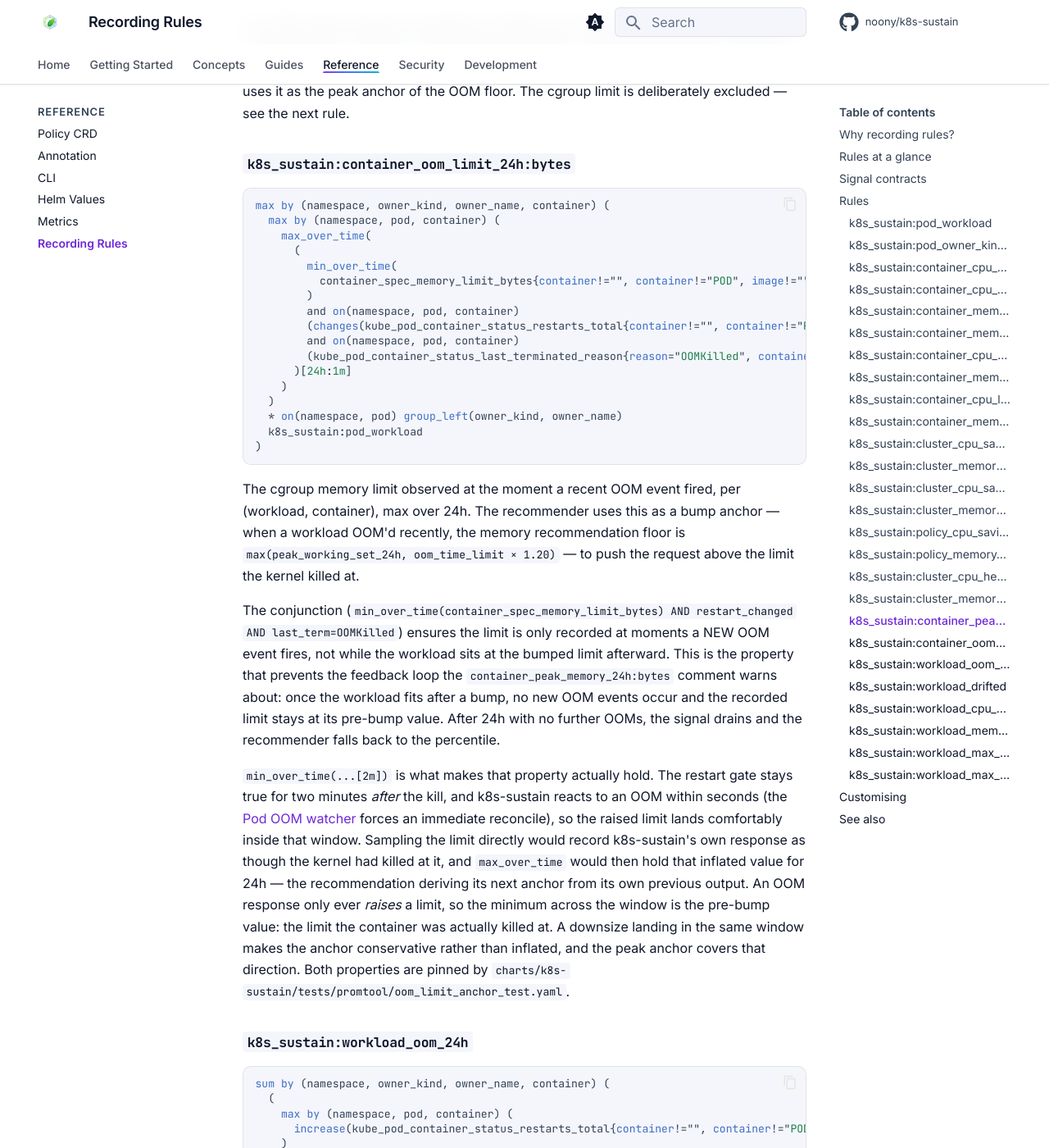
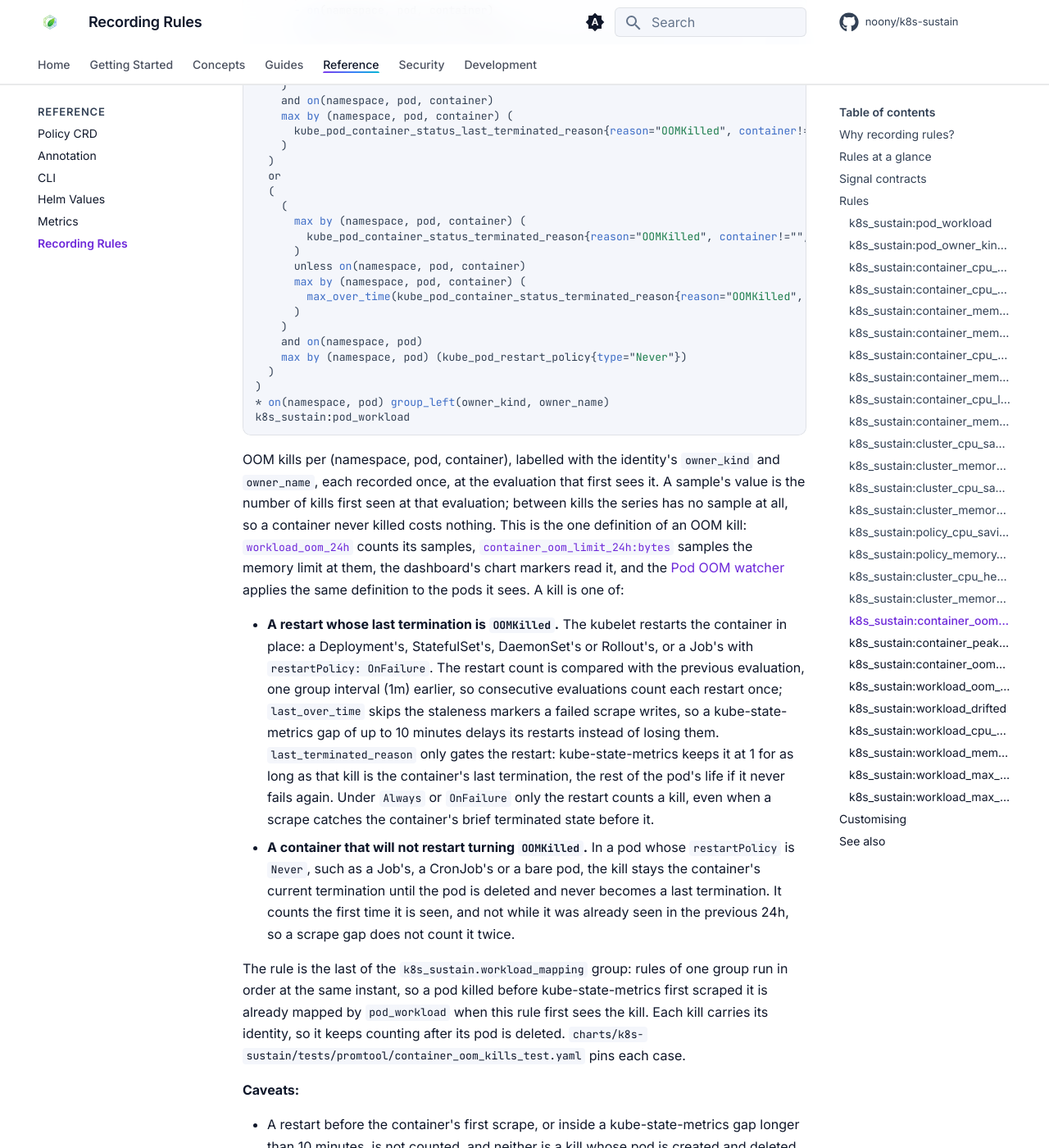
Before and after one commit to noony/k8s-sustain, an MkDocs documentation site: the page built from docs/reference/recording-rules.md, in a window 1280 px wide and 1400 px high, scrolled down 11382 px. Shown: the whole window at 82% size. Built offline with MkDocs 1.6.1 and Material for MkDocs 9.7.7, drawn with Linux system fonts in a browser that asks for light colours; comment, search, counter and statistics services are not loaded; the version menu is left out; some of the changed text lies outside the part shown.

Commit message:
feat(chart): record each OOM kill once and derive every OOM rule from it

````diff
--- a/docs/getting-started/prerequisites.md
+++ b/docs/getting-started/prerequisites.md
@@ -30,7 +30,8 @@ From **kube-state-metrics**:
 - `kube_replicaset_owner` — resolves ReplicaSet → Deployment (or Rollout)
 - `kube_pod_container_resource_requests` / `kube_pod_container_resource_limits` — current CPU/memory requests and limits
 - `kube_pod_init_container_resource_requests` / `kube_pod_init_container_resource_limits` — same, for init and sidecar containers (kube-state-metrics reports init containers under these separate metric names)
-- `kube_pod_container_status_restarts_total` / `kube_pod_container_status_last_terminated_reason` — OOMKill detection
+- `kube_pod_container_status_restarts_total` / `kube_pod_container_status_last_terminated_reason` — OOM kills of containers that restart after them
+- `kube_pod_container_status_terminated_reason` / `kube_pod_restart_policy` — OOM kills of containers that never restart (pods with `restartPolicy: Never`). Without them, those kills are not counted: no memory floor, no At risk state. See [`k8s_sustain:container_oom_kills`](../reference/recording-rules.md#k8s_sustaincontainer_oom_kills)
 - `kube_node_status_allocatable` — cluster capacity for the headroom panels
 
 From **cAdvisor**:
--- a/docs/reference/recording-rules.md
+++ b/docs/reference/recording-rules.md
@@ -19,6 +19,7 @@ Computing percentiles over multi-day windows from raw `container_cpu_usage_secon
 | `container_*_requests_by_workload:*`, `container_*_limits_by_workload:*` | Configured requests and limits (dashboard) |
 | `cluster_*_savings_*`, `policy_*_savings_*` | Savings aggregates (dashboard) |
 | `cluster_*_headroom_breakdown` | Used/idle/free split (dashboard) |
+| `container_oom_kills` | OOM kills, each recorded once when first seen: the one definition every OOM rule derives from, and the dashboard's chart markers |
 | `container_peak_memory_24h:bytes`, `container_oom_limit_24h:bytes` | OOM floor anchors (recommender) |
 | `workload_oom_24h`, `workload_drifted` | Risk signals: the OOM count feeds the recommender's OOM floor and the dashboard's At risk state; `workload_drifted` is for your own alerts and dashboards |
 | `workload_*_usage:*` | Per-workload usage totals (dashboard trend) |
@@ -31,13 +32,13 @@ Each [recommendation signal](../concepts/recommendation-pipeline.md#signals) dec
 |---|---|---|---|---|---|
 | CPU usage | `workload_max_pod_cpu:cores` | `namespace`, `owner_kind`, `owner_name`, `container` | 1m | `container_cpu_usage_seconds_total` | `kube_pod_owner`, `kube_job_owner`, `kube_replicaset_owner`, `kube_pod_annotations` |
 | Memory usage | `workload_max_pod_memory:bytes` | the same | 1m | `container_memory_working_set_bytes` | the same four |
-| OOM floor | `workload_oom_24h`, `container_peak_memory_24h:bytes`, `container_oom_limit_24h:bytes` | the same | none assumed | `container_memory_max_usage_bytes`, `container_memory_peak_working_set_bytes`, `container_memory_working_set_bytes`, `container_spec_memory_limit_bytes` | `kube_pod_container_status_restarts_total`, `kube_pod_container_status_last_terminated_reason` and the same four |
+| OOM floor | `workload_oom_24h`, `container_peak_memory_24h:bytes`, `container_oom_limit_24h:bytes` | the same | none assumed | `container_memory_max_usage_bytes`, `container_memory_peak_working_set_bytes`, `container_memory_working_set_bytes`, `container_spec_memory_limit_bytes` | `kube_pod_container_status_restarts_total`, `kube_pod_container_status_last_terminated_reason`, `kube_pod_container_status_terminated_reason`, `kube_pod_restart_policy` and the same four |
 
 - **Labels.** A query reads a whole shard of identities at once and attributes each series by these four labels. A series missing one is dropped; a rule keeping one more, such as `pod`, would hand a container several series, and the usage signals keep only one of them.
 - **Interval.** The usage signals read their rule as a plain range vector, so its 1m interval is the percentile's sample resolution and what the shard sample budget counts. The OOM floor reads its rules as an instant vector, one sample per rule, whatever their interval.
-- **Series.** The four kube-state-metrics series shared by every signal are what `pod_workload` maps a pod to its identity from; `kube_pod_annotations` carries the owner-name override.
+- **Series.** The four kube-state-metrics series shared by every signal are what `pod_workload` maps a pod to its identity from; `kube_pod_annotations` carries the owner-name override. The OOM floor's other four are what [`container_oom_kills`](#k8s_sustaincontainer_oom_kills) detects a kill from.
 
-`go test ./hack/signalcontract`, part of `make test`, checks the chart against every contract. Each rule a signal reads must be recorded in `prometheusRule.groups`, be one aggregation `by` exactly the declared labels over its whole expression, evaluate at the declared interval, and be evaluated with expected samples by a promtool fixture in `charts/k8s-sustain/tests/promtool/` (run by `make helm-promtool`). Following the rules they read down to raw series, those series must be exactly the declared ones, and each must be kept by its exporter's keep-list in the bundled Prometheus: the `metric_relabel_configs` of `prometheus.scrapeConfigs.kubernetes-nodes-cadvisor`, or of the `kube-state-metrics` job in `prometheus.extraScrapeConfigs`. A signal that needs a series the chart does not keep yet, such as cAdvisor's CFS throttling counters, fails the test until the keep-list keeps it. Expressions are read textually, without the PromQL parser, so a rule a signal reads has to stay a single `<aggregation> by (…) (…)`.
+`go test ./hack/signalcontract`, part of `make test`, checks the chart against every contract. Each rule a signal reads must be recorded in `prometheusRule.groups`, be one aggregation `by` exactly the declared labels over its whole expression, and evaluate at the declared interval. It and every rule it reads in turn, such as `container_oom_kills` or `pod_workload`, must be evaluated with expected samples by a promtool fixture in `charts/k8s-sustain/tests/promtool/` (run by `make helm-promtool`). Following the rules they read down to raw series, those series must be exactly the declared ones, and each must be kept by its exporter's keep-list in the bundled Prometheus: the `metric_relabel_configs` of `prometheus.scrapeConfigs.kubernetes-nodes-cadvisor`, or of the `kube-state-metrics` job in `prometheus.extraScrapeConfigs`. A signal that needs a series the chart does not keep yet, such as cAdvisor's CFS throttling counters, fails the test until the keep-list keeps it. Expressions are read textually, without the PromQL parser, so a rule a signal reads has to stay a single `<aggregation> by (…) (…)`.
 
 If you bring your own Prometheus, it must scrape every series in the table.
 
@@ -327,6 +328,58 @@ label_replace(
 
 Same `used`/`idle`/`free` split, for memory. Same rationale as CPU: raw inputs so unmapped pods are counted.
 
+### `k8s_sustain:container_oom_kills`
+
+```promql
+(
+  (
+    (
+      max by (namespace, pod, container) (
+        kube_pod_container_status_restarts_total{container!="", container!="POD"}
+      )
+      - on(namespace, pod, container)
+      max by (namespace, pod, container) (
+        last_over_time(kube_pod_container_status_restarts_total{container!="", container!="POD"}[10m] offset 1m)
+      )
+      > 0
+    )
+    and on(namespace, pod, container)
+    max by (namespace, pod, container) (
+      kube_pod_container_status_last_terminated_reason{reason="OOMKilled", container!="", container!="POD"}
+    )
+  )
+  or
+  (
+    (
+      max by (namespace, pod, container) (
+        kube_pod_container_status_terminated_reason{reason="OOMKilled", container!="", container!="POD"}
+      )
+      unless on(namespace, pod, container)
+      max by (namespace, pod, container) (
+        max_over_time(kube_pod_container_status_terminated_reason{reason="OOMKilled", container!="", container!="POD"}[24h] offset 1m)
+      )
+    )
+    and on(namespace, pod)
+    max by (namespace, pod) (kube_pod_restart_policy{type="Never"})
+  )
+)
+* on(namespace, pod) group_left(owner_kind, owner_name)
+k8s_sustain:pod_workload
+```
+
+OOM kills per (namespace, pod, container), labelled with the identity's `owner_kind` and `owner_name`, each recorded once, at the evaluation that first sees it. A sample's value is the number of kills first seen at that evaluation; between kills the series has no sample at all, so a container never killed costs nothing. This is the one definition of an OOM kill: [`workload_oom_24h`](#k8s_sustainworkload_oom_24h) counts its samples, [`container_oom_limit_24h:bytes`](#k8s_sustaincontainer_oom_limit_24hbytes) samples the memory limit at them, the dashboard's chart markers read it, and the [Pod OOM watcher](../concepts/architecture.md#pod-oom-watcher) applies the same definition to the pods it sees. A kill is one of:
+
+- **A restart whose last termination is `OOMKilled`.** The kubelet restarts the container in place: a Deployment's, StatefulSet's, DaemonSet's or Rollout's, or a Job's with `restartPolicy: OnFailure`. The restart count is compared with the previous evaluation, one group interval (1m) earlier, so consecutive evaluations count each restart once; `last_over_time` skips the staleness markers a failed scrape writes, so a kube-state-metrics gap of up to 10 minutes delays its restarts instead of losing them. `last_terminated_reason` only gates the restart: kube-state-metrics keeps it at 1 for as long as that kill is the container's last termination, the rest of the pod's life if it never fails again. Under `Always` or `OnFailure` only the restart counts a kill, even when a scrape catches the container's brief terminated state before it.
+- **A container that will not restart turning `OOMKilled`.** In a pod whose `restartPolicy` is `Never`, such as a Job's, a CronJob's or a bare pod, the kill stays the container's current termination until the pod is deleted and never becomes a last termination. It counts the first time it is seen, and not while it was already seen in the previous 24h, so a scrape gap does not count it twice.
+
+The rule is the last of the `k8s_sustain.workload_mapping` group: rules of one group run in order at the same instant, so a pod killed before kube-state-metrics first scraped it is already mapped by `pod_workload` when this rule first sees the kill. Each kill carries its identity, so it keeps counting after its pod is deleted. `charts/k8s-sustain/tests/promtool/container_oom_kills_test.yaml` pins each case.
+
+**Caveats:**
+
+- A restart before the container's first scrape, or inside a kube-state-metrics gap longer than 10 minutes, is not counted, and neither is a kill whose pod is created and deleted between two scrapes.
+- Two restarts between consecutive evaluations both count when the later one's termination is `OOMKilled`, and neither counts otherwise.
+- When `kube_pod_container_status_terminated_reason` first reaches Prometheus, a `Never` pod whose status still holds an old OOM kill counts it once, as though it had just happened. A `Never` pod recreated under the same name within 24h of a kill is not counted again.
+
 ### `k8s_sustain:container_peak_memory_24h:bytes`
 
 ```promql
@@ -358,57 +411,33 @@ True 24h memory peak per (workload, container): the kernel high-water mark (cgro
 
 ```promql
 max by (namespace, owner_kind, owner_name, container) (
-  max by (namespace, pod, container) (
-    max_over_time(
-      (
-        min_over_time(
-          container_spec_memory_limit_bytes{container!="", container!="POD", image!="", node!=""}[2m]
-        )
-        and on(namespace, pod, container)
-        (changes(kube_pod_container_status_restarts_total{container!="", container!="POD"}[2m]) > 0)
-        and on(namespace, pod, container)
-        (kube_pod_container_status_last_terminated_reason{reason="OOMKilled", container!="", container!="POD"} == 1)
-      )[24h:1m]
-    )
+  max_over_time(
+    (
+      max by (namespace, pod, container) (
+        min_over_time(container_spec_memory_limit_bytes{container!="", container!="POD", image!="", node!=""}[5m])
+      )
+      * on(namespace, pod, container) group_left(owner_kind, owner_name)
+      (k8s_sustain:container_oom_kills > bool 0)
+    )[24h:1m]
   )
-  * on(namespace, pod) group_left(owner_kind, owner_name)
-  k8s_sustain:pod_workload
 )
 ```
 
-The cgroup memory limit observed at the moment a recent OOM event fired, per (workload, container), max over 24h. The recommender uses this as a bump anchor — when a workload OOM'd recently, the memory recommendation floor is `max(peak_working_set_24h, oom_time_limit × 1.20)` — to push the request above the limit the kernel killed at.
+The memory limit each OOM kill of a container happened at, per (workload, container), the highest over 24h. The recommender uses it as a bump anchor — when a container OOM'd recently, its memory recommendation floor is `max(peak_working_set_24h, killed_at_limit × 1.20)` — to push the request above the limit the kernel killed at.
 
-The conjunction (`min_over_time(container_spec_memory_limit_bytes) AND restart_changed AND last_term=OOMKilled`) ensures the limit is only recorded at moments a NEW OOM event fires, not while the workload sits at the bumped limit afterward. This is the property that prevents the feedback loop the `container_peak_memory_24h:bytes` comment warns about: once the workload fits after a bump, no new OOM events occur and the recorded limit stays at its pre-bump value. After 24h with no further OOMs, the signal drains and the recommender falls back to the percentile.
+The limit is sampled only at the kills [`container_oom_kills`](#k8s_sustaincontainer_oom_kills) records, never while the workload sits at the raised limit afterward. This is what prevents the feedback loop the `container_peak_memory_24h:bytes` rule avoids: once the workload fits after a bump, no new kill samples the raised limit, so the anchor stays at the limit the container was killed at and drains 24h after the last kill, when the recommender falls back to the percentile. A kill carries its identity, so a deleted pod's kill stays in the anchor.
 
-`min_over_time(...[2m])` is what makes that property actually hold. The restart gate stays true for two minutes *after* the kill, and k8s-sustain reacts to an OOM within seconds (the [Pod OOM watcher](../concepts/architecture.md#pod-oom-watcher) forces an immediate reconcile), so the raised limit lands comfortably inside that window. Sampling the limit directly would record k8s-sustain's own response as though the kernel had killed at it, and `max_over_time` would then hold that inflated value for 24h — the recommendation deriving its next anchor from its own previous output. An OOM response only ever *raises* a limit, so the minimum across the window is the pre-bump value: the limit the container was actually killed at. A downsize landing in the same window makes the anchor conservative rather than inflated, and the peak anchor covers that direction. Both properties are pinned by `charts/k8s-sustain/tests/promtool/oom_limit_anchor_test.yaml`.
+`min_over_time(...[5m])` keeps k8s-sustain's own response out of the anchor. The [Pod OOM watcher](../concepts/architecture.md#pod-oom-watcher) triggers a reconcile within seconds of a kill, which raises the limit, while the kill reaches this rule up to a few minutes later: the restart, the kube-state-metrics scrape, the kill rule's evaluation and this rule's 1m subquery step each add a delay. Sampling the limit at that moment would record the raised limit as though the kernel had killed at it, and `max_over_time` would hold that inflated value for 24h — the recommendation deriving its next anchor from its own previous output. An OOM response only ever *raises* a limit, so the minimum over a window reaching back past the kill is the limit the container was actually killed at. A downsize landing in the window makes the anchor conservative rather than inflated, and the peak anchor covers that direction. `charts/k8s-sustain/tests/promtool/oom_limit_anchor_test.yaml` pins both, and that a genuine kill at the raised limit still raises the anchor.
 
 ### `k8s_sustain:workload_oom_24h`
 
 ```promql
 sum by (namespace, owner_kind, owner_name, container) (
-  (
-    max by (namespace, pod, container) (
-      increase(kube_pod_container_status_restarts_total{container!="", container!="POD"}[24h])
-    )
-    * on(namespace, pod, container)
-    max by (namespace, pod, container) (
-      kube_pod_container_status_last_terminated_reason{reason="OOMKilled", container!="", container!="POD"}
-    )
-    > 0
-  )
-  * on(namespace, pod) group_left(owner_kind, owner_name)
-  k8s_sustain:pod_workload
+  sum_over_time(k8s_sustain:container_oom_kills[24h])
 )
 ```
 
-OOM kills in the last 24h, per (workload, container): the container's restarts in the window, counted when its last termination is `OOMKilled`. A kill counts when its container restarts after it, as the kubelet restarts a container in place in a Deployment, StatefulSet, DaemonSet or Rollout pod, or in a Job pod with `restartPolicy: OnFailure`. The `container` label is kept through the outer sum so the OOM recency signal is per-container: the recommender floors the memory of only the containers that actually OOMed — an innocent sidecar in the same pod keeps its pure percentile recommendation. Workload-level consumers (dashboard risk badge, attention queue, detail-page count, and the young-workload age-gate bypass) re-aggregate at query time with `sum by (namespace, owner_kind, owner_name)`. Each side is reduced by `(namespace, pod, container)` first, so a container that several kube-state-metrics targets report is counted once.
-
-`kube_pod_container_status_last_terminated_reason{reason="OOMKilled"}` only gates the restart count and never stands alone: kube-state-metrics keeps it at 1 for as long as that kill is the container's last termination, which is the rest of the pod's life if the container never fails again. On its own it would keep a pod that was OOM-killed once and then ran clean At risk, with its memory floored, for as long as the pod lives. A container whose last kill left the window has no series, rather than a 0 held for the pod's life. `charts/k8s-sustain/tests/promtool/workload_oom_24h_test.yaml` pins that a kill stops counting once its restart leaves the window.
-
-**Caveats:**
-
-- A container that is never restarted after its kill, such as a `restartPolicy: Never` Job, CronJob or bare pod, is not counted: Kubernetes records the kill in the container's current state, not its last termination, so this series never reports it. The [Pod OOM watcher](../concepts/architecture.md#pod-oom-watcher) reads the last termination too and misses it the same way.
-- Every restart in the window counts while the last termination is `OOMKilled`: a container restarted once for another reason and then OOM-killed counts two kills. A container OOM-killed and then restarted for another reason counts none, because its last termination is no longer `OOMKilled`.
+OOM kills in the last 24h, per (workload, container): the kills [`container_oom_kills`](#k8s_sustaincontainer_oom_kills) recorded in the window. A kill stops counting 24h after it was recorded, whatever its container does since: a container OOM-killed once, then running clean or restarted again for another reason, counts that kill for 24h and then not at all. The `container` label is kept through the outer sum so the OOM recency signal is per-container: the recommender floors the memory of only the containers that actually OOMed — an innocent sidecar in the same pod keeps its pure percentile recommendation. Workload-level consumers (dashboard risk badge, attention queue, detail-page count, and the young-workload age-gate bypass) re-aggregate at query time with `sum by (namespace, owner_kind, owner_name)`. `charts/k8s-sustain/tests/promtool/workload_oom_24h_test.yaml` pins the count.
 
 ### `k8s_sustain:workload_drifted`
 
````
Also changed, not shown: 8 other files.
